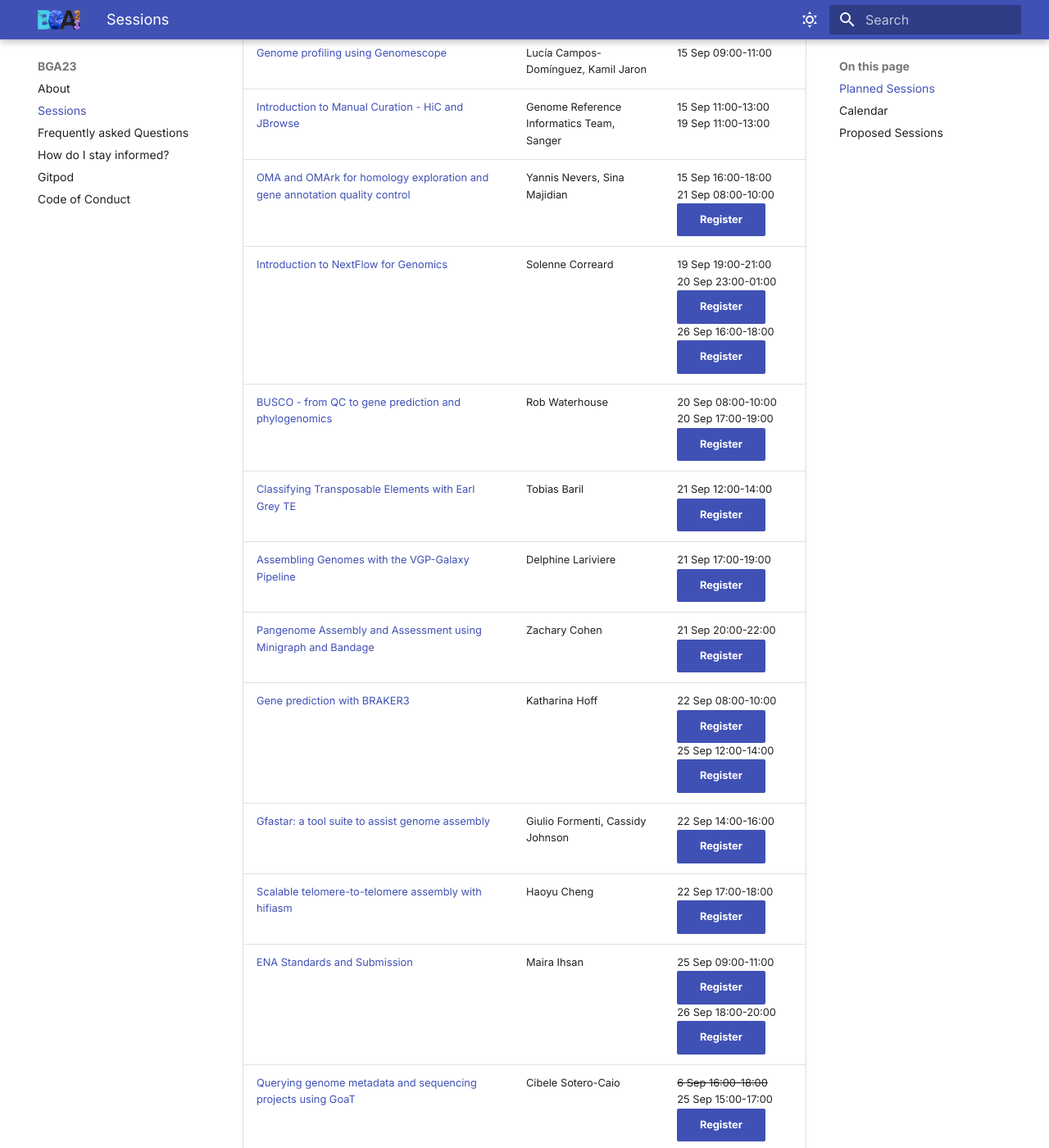
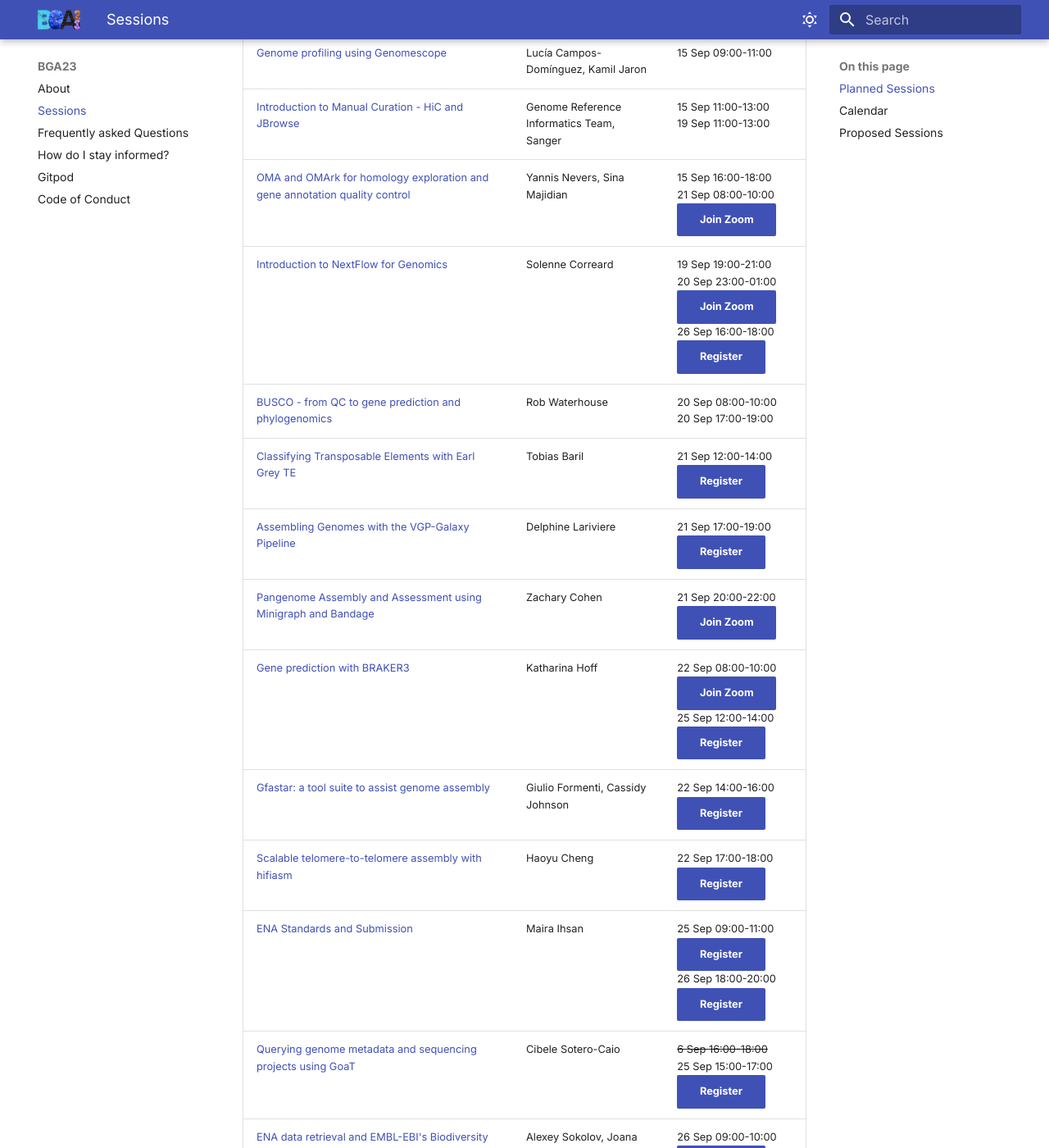
Before and after one commit to tol-training/tol-training.github.io, an MkDocs documentation site: the page built from docs/sessions.md, in a window 1280 px wide and 1400 px high, scrolled down 1365 px. Shown: the whole window at 82% size. Built offline with MkDocs 1.6.1 and Material for MkDocs 9.7.7, drawn with Linux system fonts in a browser that asks for light colours.

Commit message:
add zoom link

```diff
--- a/docs/sessions.md
+++ b/docs/sessions.md
@@ -95,13 +95,13 @@
 | [Compare whole genome assembly alignments using NCBI’s Comparative Genome Viewer (CGV)](https://bga23.org/ncbi-cgv) | Sanjida Rangwala | 14 Sep 18:00-19:00 |
 | [Genome profiling using Genomescope](https://bga23.org/genomescope) | Lucía Campos-Domínguez, Kamil Jaron | 15 Sep 09:00-11:00 |
 | [Introduction to Manual Curation - HiC and JBrowse](https://bga23.org/manual-curation) | Genome Reference Informatics Team, Sanger | 15 Sep 11:00-13:00<br/>19 Sep 11:00-13:00 |
-| [OMA and OMArk for homology exploration and gene annotation quality control](https://bga23.org/oma-omark) | Yannis Nevers, Sina Majidian | 15 Sep 16:00-18:00<br/>21 Sep 08:00-10:00<br/>[Register](https://docs.google.com/forms/d/e/1FAIpQLSeSoJ0mNImSBvg1mmtnaluQ_iRzCTnGJZV_GdZHxjIlFM9EPg/viewform?usp=pp_url&entry.115230335=Thu+21+Sep,+08:00+UTC+-+OMA+and+OMArk+for+homology+exploration+and+gene+annotation+quality+control+-+https://BGA23.org/oma-omark+-+GITPOD){ : target="_blank" .md-button .md-button--primary } |
-| [Introduction to NextFlow for Genomics](https://bga23.org/nextflow-genomics) | Solenne Correard | 19 Sep 19:00-21:00<br/>20 Sep 23:00-01:00<br/>[Register](https://docs.google.com/forms/d/e/1FAIpQLSeSoJ0mNImSBvg1mmtnaluQ_iRzCTnGJZV_GdZHxjIlFM9EPg/viewform?usp=pp_url&entry.115230335=Wed+20+Sep,+23:00+UTC+-+Introduction+to+NextFlow+for+genomics+-+https://BGA23.org/nextflow-genomics+-+GITPOD){ : target="_blank" .md-button .md-button--primary }<br/>26 Sep 16:00-18:00<br/>[Register](https://docs.google.com/forms/d/e/1FAIpQLSeSoJ0mNImSBvg1mmtnaluQ_iRzCTnGJZV_GdZHxjIlFM9EPg/viewform?usp=pp_url&entry.115230335=Tue+26+Sep,+16:00+UTC+-+Introduction+to+NextFlow+for+genomics+-+https://BGA23.org/nextflow-genomics+-+GITPOD){ : target="_blank" .md-button .md-button--primary } |
-| [BUSCO - from QC to gene prediction and phylogenomics](https://bga23.org/busco) | Rob Waterhouse | 20 Sep 08:00-10:00<br/>20 Sep 17:00-19:00<br/>[Register](https://docs.google.com/forms/d/e/1FAIpQLSeSoJ0mNImSBvg1mmtnaluQ_iRzCTnGJZV_GdZHxjIlFM9EPg/viewform?usp=pp_url&entry.115230335=Wed+20+Sep,+17:00+UTC+-+BUSCO+-+from+QC+to+gene+prediction+and+phylogenomics+-+https://BGA23.org/busco+-+GITPOD){ : target="_blank" .md-button .md-button--primary } |
+| [OMA and OMArk for homology exploration and gene annotation quality control](https://bga23.org/oma-omark) | Yannis Nevers, Sina Majidian | 15 Sep 16:00-18:00<br/>21 Sep 08:00-10:00<br/>[Join Zoom](https://sanger.zoom.us/j/94252641609?pwd=YWZSaFRKSkFGM01HWFR6aDd6MHhJQT09){ : target="_blank" .md-button .md-button--primary } |
+| [Introduction to NextFlow for Genomics](https://bga23.org/nextflow-genomics) | Solenne Correard | 19 Sep 19:00-21:00<br/>20 Sep 23:00-01:00<br/>[Join Zoom](https://sanger.zoom.us/j/96119648460?pwd=ZnRxQWxLUXBUK0c0RDRPUGljaHJ6QT09){ : target="_blank" .md-button .md-button--primary }<br/>26 Sep 16:00-18:00<br/>[Register](https://docs.google.com/forms/d/e/1FAIpQLSeSoJ0mNImSBvg1mmtnaluQ_iRzCTnGJZV_GdZHxjIlFM9EPg/viewform?usp=pp_url&entry.115230335=Tue+26+Sep,+16:00+UTC+-+Introduction+to+NextFlow+for+genomics+-+https://BGA23.org/nextflow-genomics+-+GITPOD){ : target="_blank" .md-button .md-button--primary } |
+| [BUSCO - from QC to gene prediction and phylogenomics](https://bga23.org/busco) | Rob Waterhouse | 20 Sep 08:00-10:00<br/>20 Sep 17:00-19:00 |
 | [Classifying Transposable Elements with Earl Grey TE](https://bga23.org/earlgrey-te) | Tobias Baril | 21 Sep 12:00-14:00<br/>[Register](https://docs.google.com/forms/d/e/1FAIpQLSeSoJ0mNImSBvg1mmtnaluQ_iRzCTnGJZV_GdZHxjIlFM9EPg/viewform?usp=pp_url&entry.115230335=Thu+21+Sep,+12:00+UTC+-+Classifying+Transposable+Elements+with+Earl+Grey+TE+-+https://BGA23.org/earlgrey-te+-+GITPOD){ : target="_blank" .md-button .md-button--primary } |
 | [Assembling Genomes with the VGP-Galaxy Pipeline](https://bga23.org/vgpgalaxy) | Delphine Lariviere | 21 Sep 17:00-19:00<br/>[Register](https://docs.google.com/forms/d/e/1FAIpQLSe8TdxFr7yoy4BqObeHXHjoF6XM-t7URgF28rIpOyCxXtI5aQ/viewform?usp=pp_url&entry.115230335=Thu+21+Sep,+17:00+UTC+-+Assembling+Genomes+with+the+VGP-Galaxy+Pipeline+-+https://BGA23.org/vgpgalaxy){ : target="_blank" .md-button .md-button--primary } |
-| [Pangenome Assembly and Assessment using Minigraph and Bandage](https://bga23.org/pangenome){ : target="_blank" } | Zachary Cohen | 21 Sep 20:00-22:00<br/>[Register](https://docs.google.com/forms/d/e/1FAIpQLSeSoJ0mNImSBvg1mmtnaluQ_iRzCTnGJZV_GdZHxjIlFM9EPg/viewform?usp=pp_url&entry.115230335=Thu+21+Sep,+20:00+UTC+-+Pangenomic+Assembly+and+Assessment+using+Minigraph+and+Bandage+-+https://BGA23.org/pangenome+-+GITPOD){ : target="_blank" .md-button .md-button--primary } |
-| [Gene prediction with BRAKER3](https://bga23.org/B3) | Katharina Hoff | 22 Sep 08:00-10:00<br/>[Register](https://docs.google.com/forms/d/e/1FAIpQLSeSoJ0mNImSBvg1mmtnaluQ_iRzCTnGJZV_GdZHxjIlFM9EPg/viewform?usp=pp_url&entry.115230335=Fri+22+Sep,+08:00+UTC+-+Gene+prediction+with+BRAKER3+-+https://BGA23.org/B3+-+GITPOD){ : target="_blank" .md-button .md-button--primary }<br/>25 Sep 12:00-14:00<br/>[Register](https://docs.google.com/forms/d/e/1FAIpQLSeSoJ0mNImSBvg1mmtnaluQ_iRzCTnGJZV_GdZHxjIlFM9EPg/viewform?usp=pp_url&entry.115230335=Mon+25+Sep,+12:00+UTC+-+Gene+prediction+with+BRAKER3+-+https://BGA23.org/B3+-+GITPOD){ : target="_blank" .md-button .md-button--primary } |
+| [Pangenome Assembly and Assessment using Minigraph and Bandage](https://bga23.org/pangenome){ : target="_blank" } | Zachary Cohen | 21 Sep 20:00-22:00<br/>[Join Zoom](https://sanger.zoom.us/j/98303224436?pwd=N2p5ekp5bUVWdktSRGhHRUNwUGJ3UT09){ : target="_blank" .md-button .md-button--primary } |
+| [Gene prediction with BRAKER3](https://bga23.org/B3) | Katharina Hoff | 22 Sep 08:00-10:00<br/>[Join Zoom](https://sanger.zoom.us/j/93057645314?pwd=MitDN1hhMC90dDZzL3ZlaXkydTRaQT09){ : target="_blank" .md-button .md-button--primary }<br/>25 Sep 12:00-14:00<br/>[Register](https://docs.google.com/forms/d/e/1FAIpQLSeSoJ0mNImSBvg1mmtnaluQ_iRzCTnGJZV_GdZHxjIlFM9EPg/viewform?usp=pp_url&entry.115230335=Mon+25+Sep,+12:00+UTC+-+Gene+prediction+with+BRAKER3+-+https://BGA23.org/B3+-+GITPOD){ : target="_blank" .md-button .md-button--primary } |
 | [Gfastar: a tool suite to assist genome assembly](https://bga23.org/gfastar) | Giulio Formenti, Cassidy Johnson | 22 Sep 14:00-16:00[Register](https://docs.google.com/forms/d/e/1FAIpQLSeSoJ0mNImSBvg1mmtnaluQ_iRzCTnGJZV_GdZHxjIlFM9EPg/viewform?usp=pp_url&entry.115230335=Fri+22+Sep,+14:00+UTC+-+Gfastar:+a+tool+suite+to+assist+genome+assembly+-+https://BGA23.org/gfastar+-+GITPOD){ : target="_blank" .md-button .md-button--primary } |
 | [Scalable telomere-to-telomere assembly with hifiasm](https://bga23.org/hifiasm-telomere) | Haoyu Cheng | 22 Sep 17:00-18:00[Register](https://docs.google.com/forms/d/e/1FAIpQLSeSoJ0mNImSBvg1mmtnaluQ_iRzCTnGJZV_GdZHxjIlFM9EPg/viewform?usp=pp_url&entry.115230335=Fri+22+Sep,+17:00+UTC+-+Scalable+telomere-to-telomere+assembly+with+hifiasm+-+https://BGA23.org/hifiasm-telomere+-+GITPOD){ : target="_blank" .md-button .md-button--primary } |
 | [ENA Standards and Submission](https://bga23.org/ena-ebi-stands) | Maira Ihsan | 25 Sep 09:00-11:00<br/>[Register](https://docs.google.com/forms/d/e/1FAIpQLSeSoJ0mNImSBvg1mmtnaluQ_iRzCTnGJZV_GdZHxjIlFM9EPg/viewform?usp=pp_url&entry.115230335=Mon+25+Sep,+09:00+UTC+-+ENA+Standards+and+Submission+-+https://BGA23.org/ena-ebi-stands+-+GITPOD){ : target="_blank" .md-button .md-button--primary }<br/>26 Sep 18:00-20:00<br/>[Register](https://docs.google.com/forms/d/e/1FAIpQLSeSoJ0mNImSBvg1mmtnaluQ_iRzCTnGJZV_GdZHxjIlFM9EPg/viewform?usp=pp_url&entry.115230335=Tue+26+Sep,+18:00+UTC+-+ENA+Standards+and+Submission+-+https://BGA23.org/ena-ebi-stands+-+GITPOD){ : target="_blank" .md-button .md-button--primary } |
```
